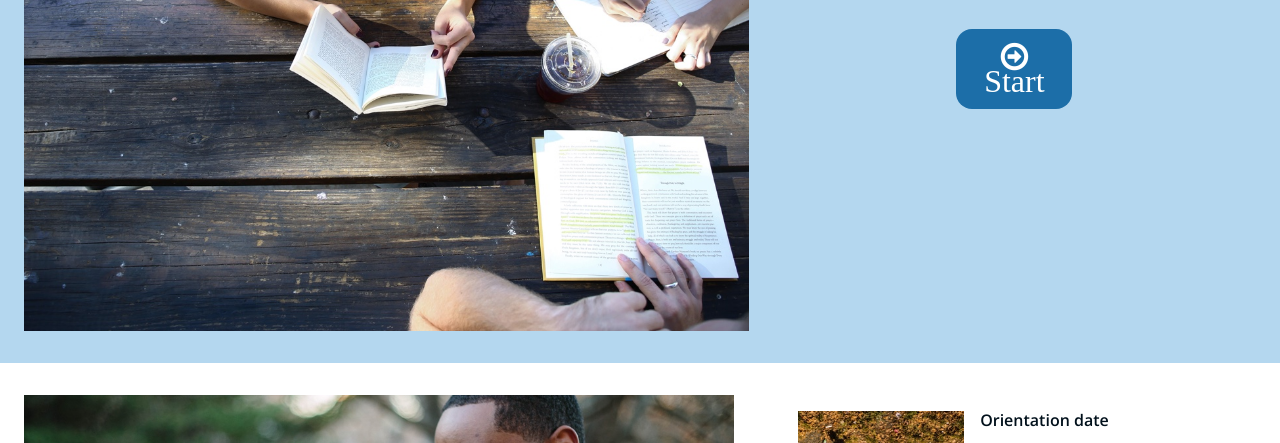
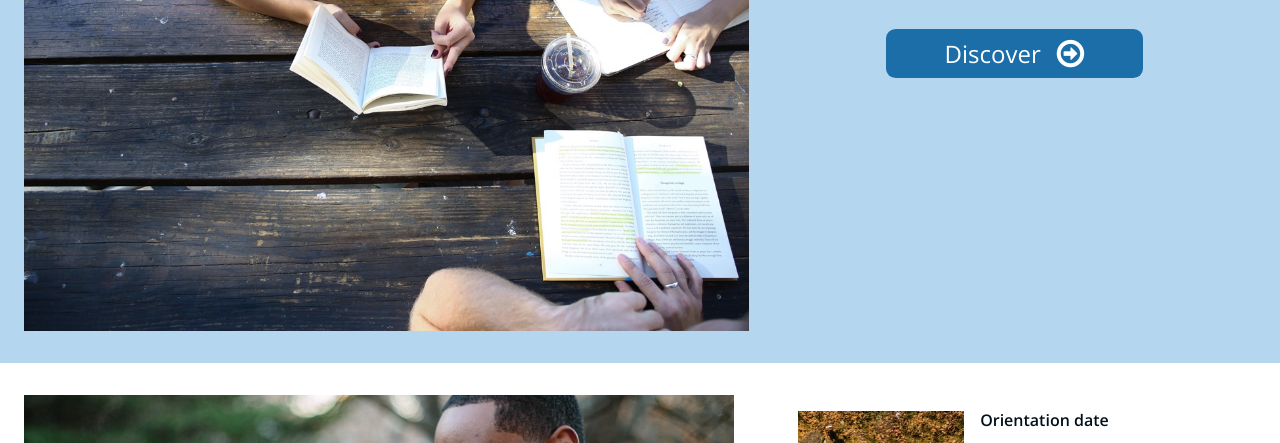
Before and after one commit to nikomoja/capstoneproj, a plain HTML site: page index.html in a window 1280 px wide. Shown: the part 301-744 px from the top of the page. Drawn offline with nearby package versions, Linux system fonts and the light colour scheme.

Commit message:
start button again

```diff
--- a/index.html
+++ b/index.html
@@ -66,7 +66,7 @@
         <div class="text">
           <h1>Learn something new everyday</h1>
           <h3>Play hard, work hard is out mission at Colmar Academy where learning how to code will become second nature. Find out more about our curriculum, student body, and courses below.</h3>
-          <div class="start-button role="button"><i class="fa fa-arrow-circle-o-right fa-lg"> Start</i></div>
+          <div class="start-button role="button"><span>Discover</span><i class="fa fa-arrow-circle-o-right fa-lg"></i></div>
         </div>
       </div>
 </section>
--- a/resources/css/style.css
+++ b/resources/css/style.css
@@ -153,24 +153,22 @@ header {
 
 .start-button {
     display: flex;
-    justify-content: space-between;
-    align-items: baseline;
+    flex: auto;
+    justify-content: center;
     color: #ffffff;
     font-size: 1.5rem;
     line-height: normal;
     background-color: #1C6EA8;
     text-align: center;
     margin: 2rem auto;
-    padding: 0 0.5rem;
-    border-radius: 1rem;
-    width: 100px;
-    flex-grow: 1;
+    padding: 0.5rem 2rem;
+    border-radius: 0.6rem;
+    width: 40%;
 }
 
-i, .fa .fa-arrow-circle-o-right .fa-lg {
-  margin: 1rem;
-  width: auto;
-  text-align: center;
+i {
+    margin-left: 1rem;
+    margin-top: 5px;
 }
 
 
@@ -178,7 +176,6 @@ i, .fa .fa-arrow-circle-o-right .fa-lg {
     background-color: #B4D7EF;
     padding: 1rem;
     font-size: 1.75rem;
-    font-style: italic;
     color: #01101B;
     font-weight: bold;
     border-radius; 1.5rem;
```
